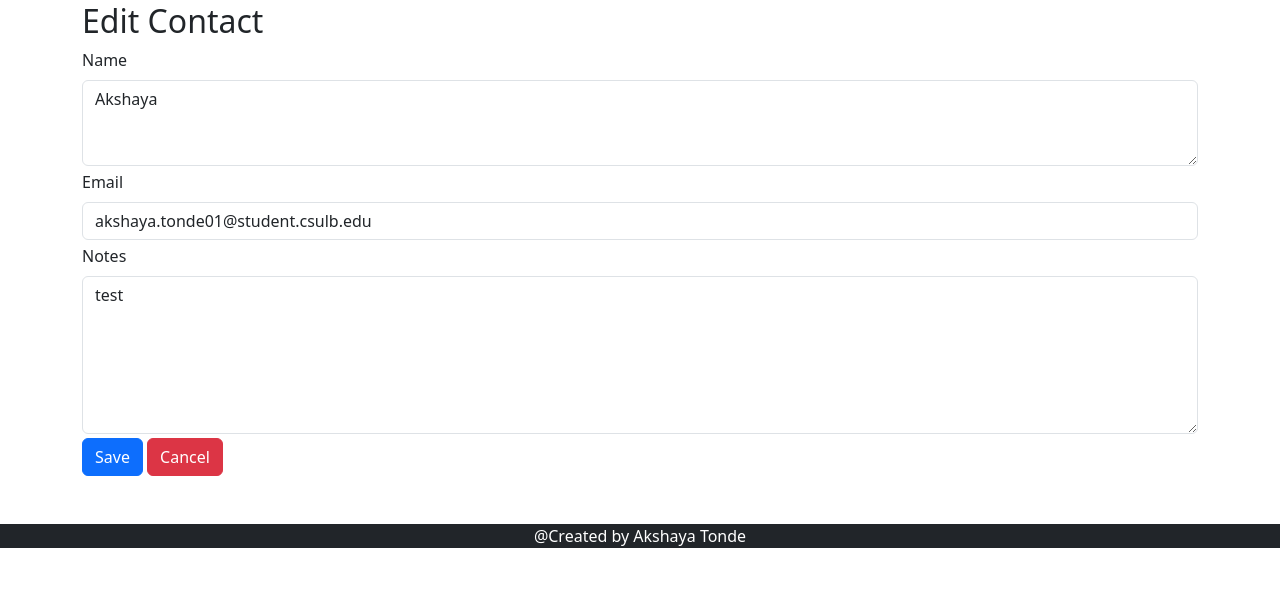
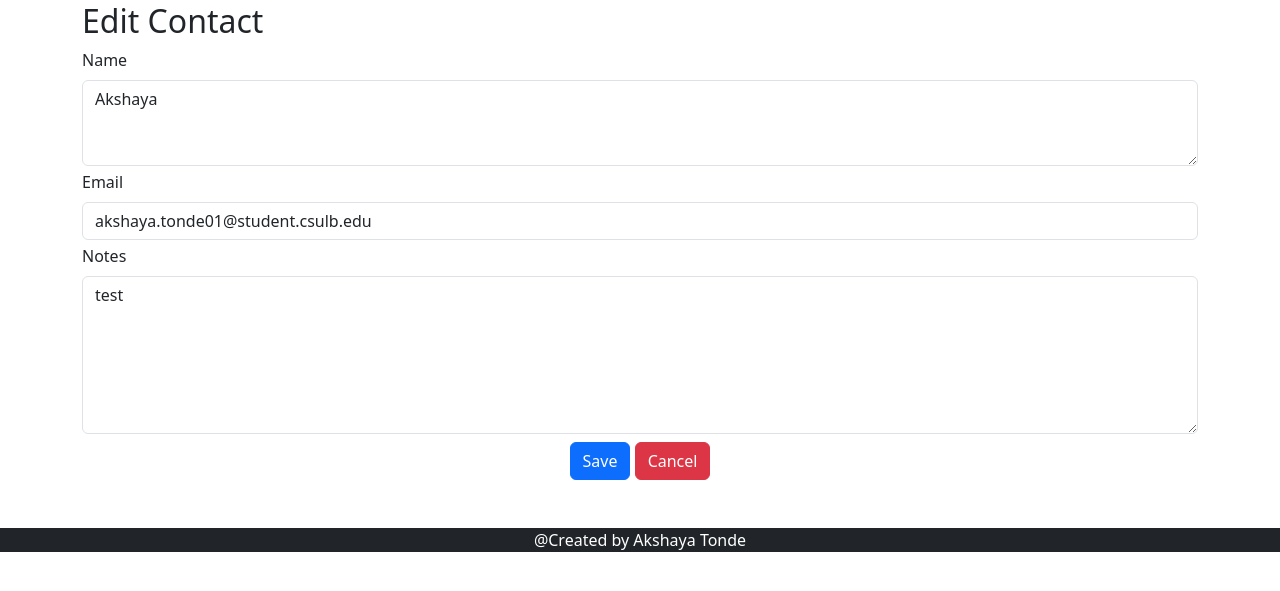
Before and after one commit to AkshayaTonde/akshaya_tonde, a Django app: page /editContact/2/ in a window 1280 px wide. Shown: the part 88-679 px from the top of the page. Run offline with Django 4.2, Linux system fonts and the light colour scheme; data comes from the database, SQL or seed files in the repository; some libraries are stand-ins or nearby versions.

Commit message:
edit UI changes

```diff
--- a/akshaya_tonde/contact_management/templates/editContact.html
+++ b/akshaya_tonde/contact_management/templates/editContact.html
@@ -8,20 +8,22 @@
     <form method="post" enctype="multipart/form-data">
         {% csrf_token %}
         <h2>Edit Contact</h2>
-        <div class="mb-1">
+        <div class="form-group mb-1">
             <label for="exampleFormControlTextarea1" class="form-label" >Name </label>
             <textarea name="name" class="form-control" id="name" rows="3" required>{{contactsInfo.name}}</textarea>
         </div>
-        <div class="mb-1">
+        <div class="form-group mb-1">
             <label for="exampleFormControlInput1" class="form-label" >Email </label>
             <input name="emailadd"  type="email" class="form-control" id="email" value={{contactsInfo.email}} required>
         </div>
-        <div class="mb-1">
+        <div class="form-group mb-1">
             <label for="exampleFormControlTextarea1" class="form-label" >Notes</label>
             <textarea name="notes" class="form-control" id="notes" rows="6" required>{{contactsInfo.notes}}</textarea>
         </div>
-        <button type="submit" name="edit" class="btn btn-primary"> Save </button>
-        <button type="submit" name="cancel"class="btn btn-danger" formnovalidate> Cancel </button>
+        <div class="form-group mt-2 text-center">
+            <button type="submit" name="edit" class="btn btn-primary"> Save </button>
+            <button type="submit" name="cancel"class="btn btn-danger" formnovalidate> Cancel </button>
+        </div>
     </form>
     </div>
 {% endblock %}
```
Also changed, not shown: akshaya_tonde/contact_management/templates/viewContact.html (+8 -6 lines).
